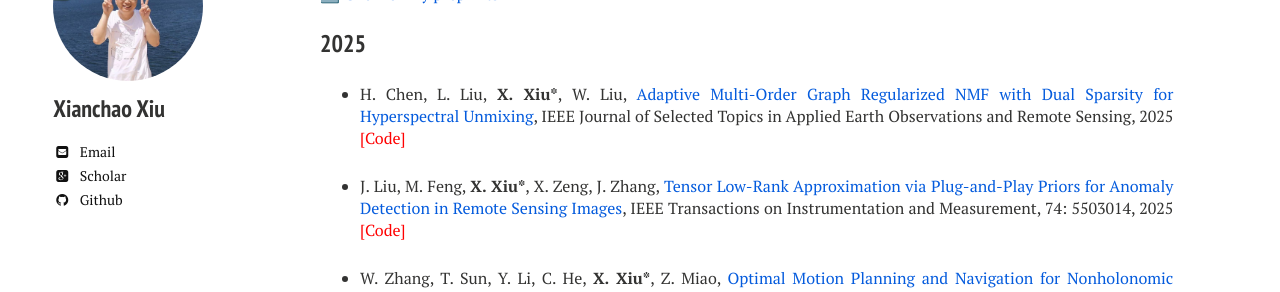
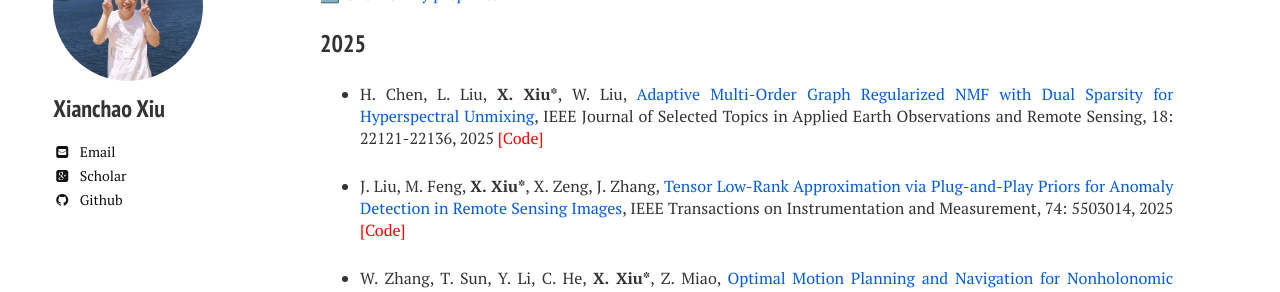
Before and after one commit to xianchaoxiu/xianchaoxiu.github.io, a Jekyll site: the page built from publications/index.md, in a window 1280 px wide. Shown: the part 141-433 px from the top of the page. Built offline with Jekyll 4.4.1, drawn with Linux system fonts in a browser that asks for light colours; nearby versions of some CDN libraries.

Commit message:
Update index.md

```diff
--- a/publications/index.md
+++ b/publications/index.md
@@ -13,7 +13,7 @@ share: false
 
 ### 2025
 
-* H. Chen, L. Liu, <b>X. Xiu*</b>, W. Liu, <a href="https://doi.org/10.1109/JSTARS.2025.3602505" class="textlink" target="_blank">Adaptive Multi-Order Graph Regularized NMF with Dual Sparsity for Hyperspectral Unmixing</a>, IEEE Journal of Selected Topics in Applied Earth Observations and Remote Sensing, 2025 <a href="https://github.com/xianchaoxiu/MOGNMF" class="textlink" target="_blank" style="color: red;">[Code]</a>
+* H. Chen, L. Liu, <b>X. Xiu*</b>, W. Liu, <a href="https://doi.org/10.1109/JSTARS.2025.3602505" class="textlink" target="_blank">Adaptive Multi-Order Graph Regularized NMF with Dual Sparsity for Hyperspectral Unmixing</a>, IEEE Journal of Selected Topics in Applied Earth Observations and Remote Sensing, 18: 22121-22136, 2025 <a href="https://github.com/xianchaoxiu/MOGNMF" class="textlink" target="_blank" style="color: red;">[Code]</a>
 
 * J. Liu, M. Feng, <b>X. Xiu*</b>, X. Zeng, J. Zhang, <a href="https://doi.org/10.1109/TIM.2025.3553235" class="textlink" target="_blank">Tensor Low-Rank Approximation via Plug-and-Play Priors for Anomaly Detection in Remote Sensing Images</a>, IEEE Transactions on Instrumentation and Measurement, 74: 5503014, 2025 <a href="https://github.com/xianchaoxiu/PnP-TLRA" class="textlink" target="_blank" style="color: red;">[Code]</a>
 
```
